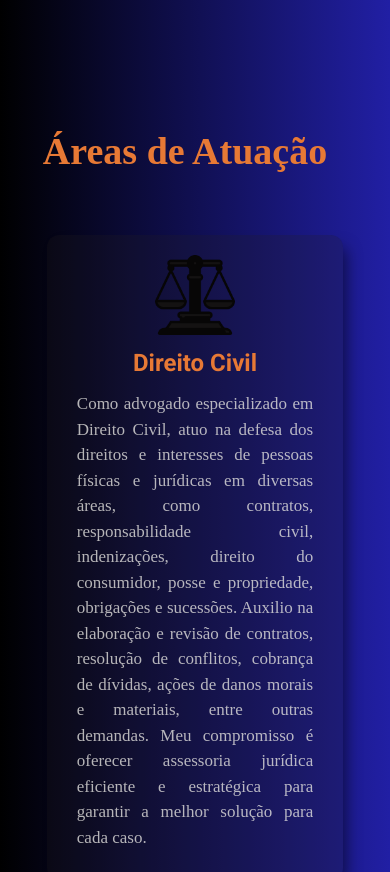
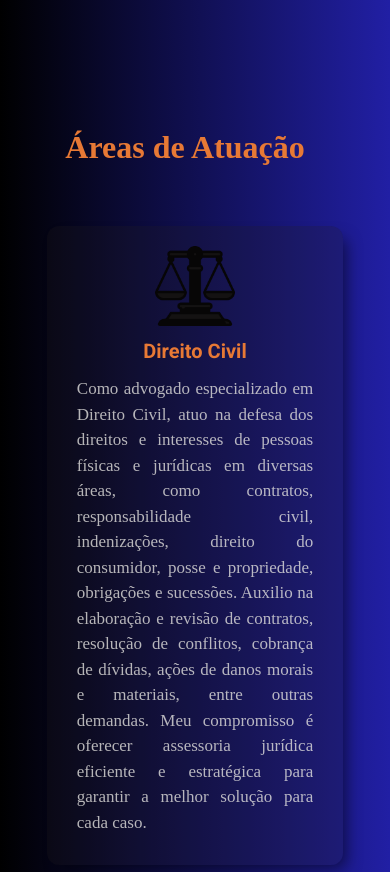
Before and after one commit to laisevdev/lawyer_landingpage, a React (Vite) app: page / in a window 390 px wide. Shown: the part 1640-2512 px from the top of the page. Built offline with nearby package versions, Linux system fonts and the light colour scheme.

Commit message:
[refactor]: @media max -width 480px

```diff
--- a/src/components/Projects/Responsive.css
+++ b/src/components/Projects/Responsive.css
@@ -51,10 +51,20 @@
     }
 
     .titleproj h1 {
-        font-size: 1.9rem;
+        font-size: 1.6rem;
         text-align: center;
         width: 100%;
         margin: 5px 20px 5px 0px;
+    }
+
+    .description h1 {
+        color: #e77935;
+        font-size: 1rem;
+    }
+
+    .description p {
+        color: #e5e4e1c8;
+        font-size: 0.85rem;
     }
 
     .projects {
```
